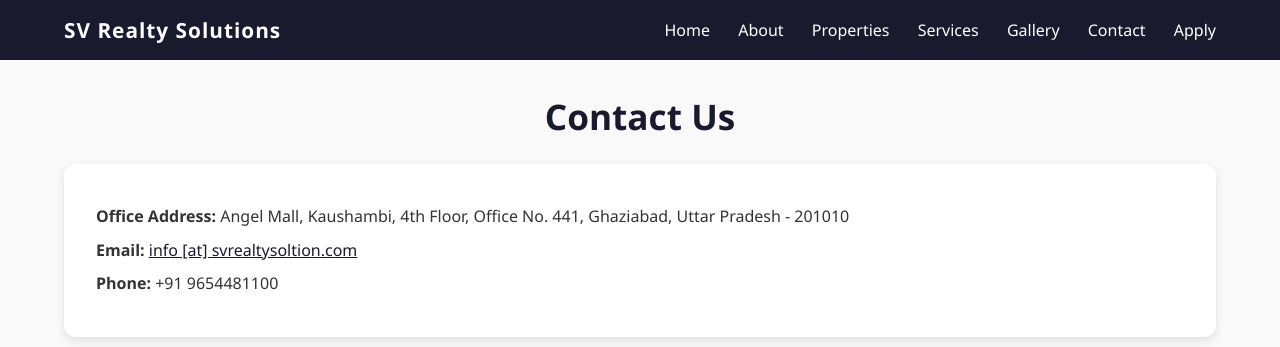
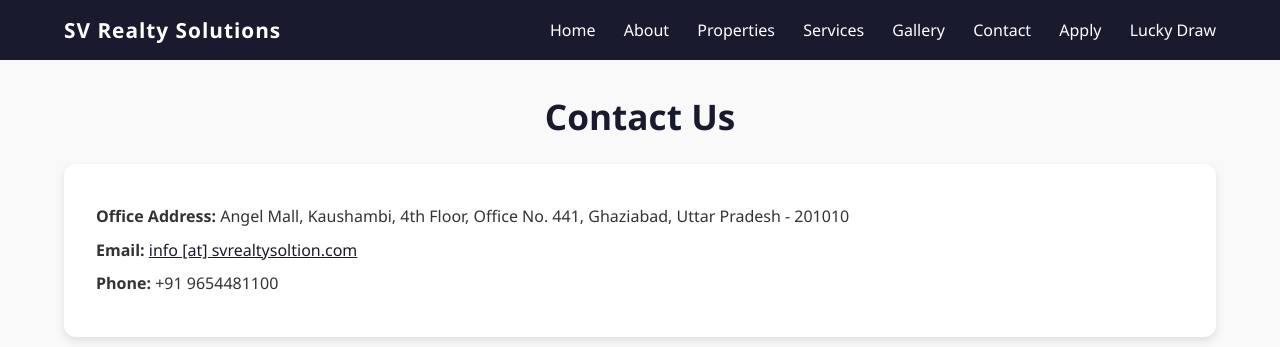
Before and after one commit to Honey644/Realestate-Solution, a website: page contact.html in a window 1280 px wide. Shown: the top 347 px of the page. Drawn offline with Linux system fonts and the light colour scheme.

Commit message:
Update contact.html

```diff
--- a/contact.html
+++ b/contact.html
@@ -131,6 +131,7 @@
           <a href="gallery.html">Gallery</a>
           <a href="contact.html">Contact</a>
           <a href="ApplyPage_updated.html">Apply</a> <!-- ✅ New link -->
+          <a href="luckydraw.html">Lucky Draw</a>
         </nav>
     </div>
   </div>
```
